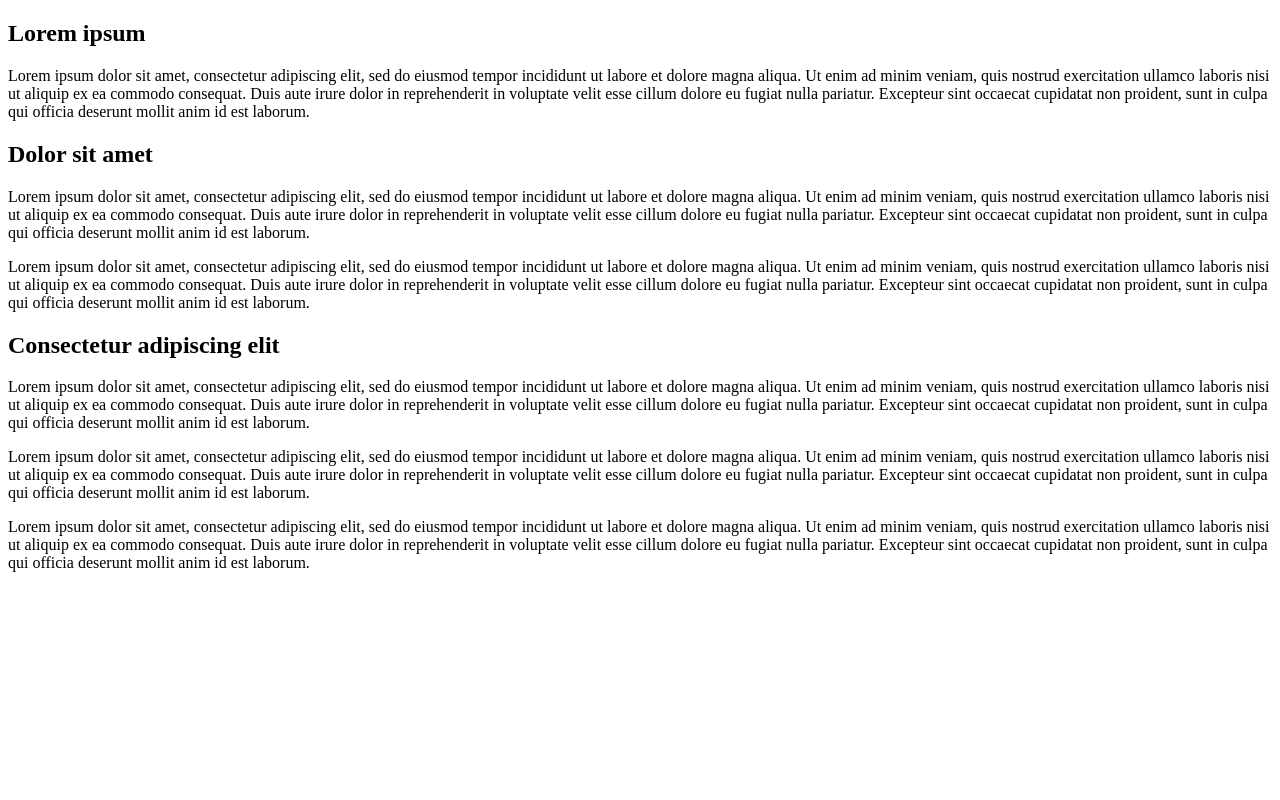
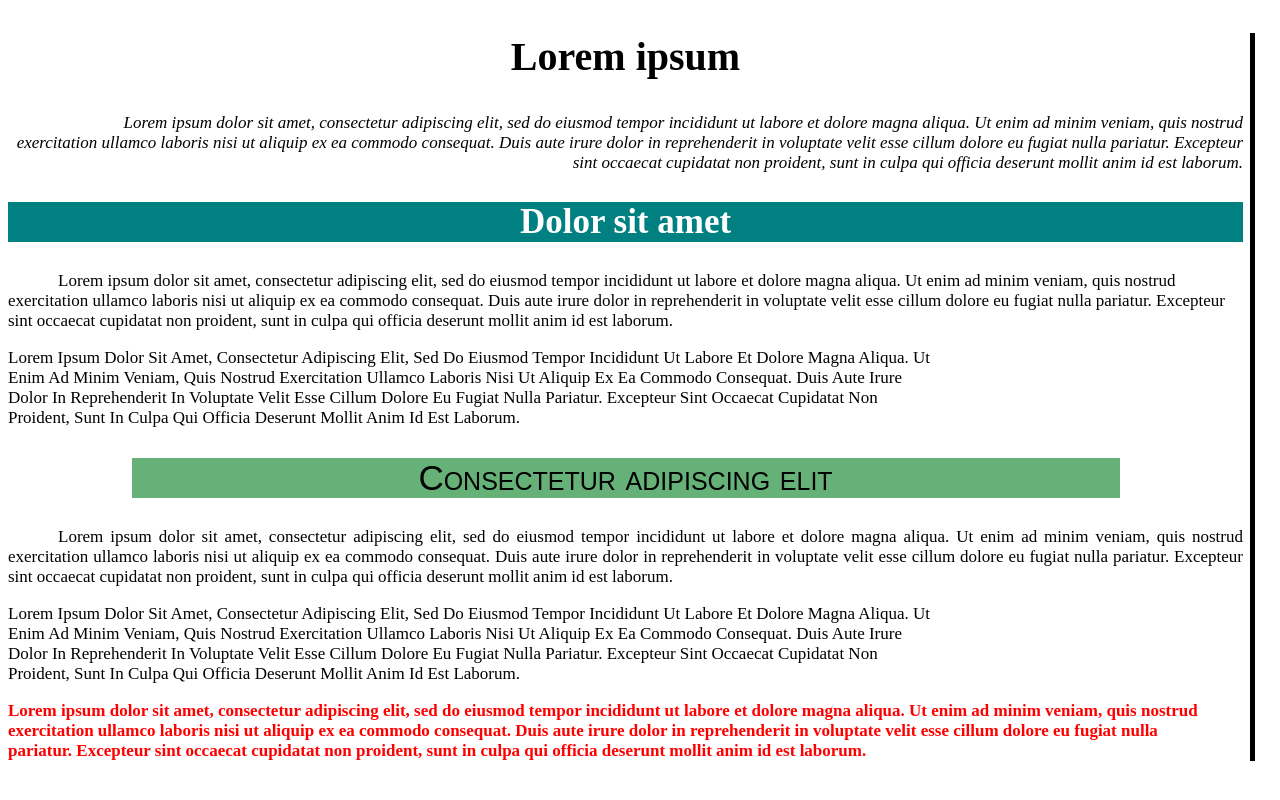
Before and after one commit to malkiium/html, a plain HTML site: page seanceCSS3/exoCSS3-1_identifiants.html in a window 1280 px wide. Drawn offline with Linux system fonts and the light colour scheme.

Commit message:
Refactor HTML structure and update CSS styles for improved layout and readability

```diff
--- a/seanceCSS3/exoCSS3-1_identifiants.html
+++ b/seanceCSS3/exoCSS3-1_identifiants.html
@@ -6,7 +6,7 @@
 <!-- encodage utf-8 -->
 <meta http-equiv="Content-Type" content="text/html; charset=utf-8" />
 
-<link rel="Stylesheet" href="" type="text/css" />
+<link rel="Stylesheet" href="exoCSS3_1.css" type="text/css" />
 
 <!--<style type="text/css"></style> -->
 
@@ -16,23 +16,23 @@
 
 <body>
 
-<h2>Lorem ipsum</h2>
+<h2 class="h21">Lorem ipsum</h2>
 
-<p>Lorem ipsum dolor sit amet, consectetur adipiscing elit, sed do eiusmod tempor incididunt ut labore et dolore magna aliqua. Ut enim ad minim veniam, quis nostrud exercitation ullamco laboris nisi ut aliquip ex ea commodo consequat. Duis aute irure dolor in reprehenderit in voluptate velit esse cillum dolore eu fugiat nulla pariatur. Excepteur sint occaecat cupidatat non proident, sunt in culpa qui officia deserunt mollit anim id est laborum.</p>
+<p class="p1">Lorem ipsum dolor sit amet, consectetur adipiscing elit, sed do eiusmod tempor incididunt ut labore et dolore magna aliqua. Ut enim ad minim veniam, quis nostrud exercitation ullamco laboris nisi ut aliquip ex ea commodo consequat. Duis aute irure dolor in reprehenderit in voluptate velit esse cillum dolore eu fugiat nulla pariatur. Excepteur sint occaecat cupidatat non proident, sunt in culpa qui officia deserunt mollit anim id est laborum.</p>
 
-<h2>Dolor sit amet</h2>
+<h2 class = "h22">Dolor sit amet</h2>
 
-<p>Lorem ipsum dolor sit amet, consectetur adipiscing elit, sed do eiusmod tempor incididunt ut labore et dolore magna aliqua. Ut enim ad minim veniam, quis nostrud exercitation ullamco laboris nisi ut aliquip ex ea commodo consequat. Duis aute irure dolor in reprehenderit in voluptate velit esse cillum dolore eu fugiat nulla pariatur. Excepteur sint occaecat cupidatat non proident, sunt in culpa qui officia deserunt mollit anim id est laborum.</p>
+<p class = "p2">Lorem ipsum dolor sit amet, consectetur adipiscing elit, sed do eiusmod tempor incididunt ut labore et dolore magna aliqua. Ut enim ad minim veniam, quis nostrud exercitation ullamco laboris nisi ut aliquip ex ea commodo consequat. Duis aute irure dolor in reprehenderit in voluptate velit esse cillum dolore eu fugiat nulla pariatur. Excepteur sint occaecat cupidatat non proident, sunt in culpa qui officia deserunt mollit anim id est laborum.</p>
 
-<p>Lorem ipsum dolor sit amet, consectetur adipiscing elit, sed do eiusmod tempor incididunt ut labore et dolore magna aliqua. Ut enim ad minim veniam, quis nostrud exercitation ullamco laboris nisi ut aliquip ex ea commodo consequat. Duis aute irure dolor in reprehenderit in voluptate velit esse cillum dolore eu fugiat nulla pariatur. Excepteur sint occaecat cupidatat non proident, sunt in culpa qui officia deserunt mollit anim id est laborum.</p>
+<p class = "p3">Lorem ipsum dolor sit amet, consectetur adipiscing elit, sed do eiusmod tempor incididunt ut labore et dolore magna aliqua. Ut enim ad minim veniam, quis nostrud exercitation ullamco laboris nisi ut aliquip ex ea commodo consequat. Duis aute irure dolor in reprehenderit in voluptate velit esse cillum dolore eu fugiat nulla pariatur. Excepteur sint occaecat cupidatat non proident, sunt in culpa qui officia deserunt mollit anim id est laborum.</p>
 
-<h2>Consectetur adipiscing elit</h2>
+<h2 class = "h23">Consectetur adipiscing elit</h2>
 
-<p>Lorem ipsum dolor sit amet, consectetur adipiscing elit, sed do eiusmod tempor incididunt ut labore et dolore magna aliqua. Ut enim ad minim veniam, quis nostrud exercitation ullamco laboris nisi ut aliquip ex ea commodo consequat. Duis aute irure dolor in reprehenderit in voluptate velit esse cillum dolore eu fugiat nulla pariatur. Excepteur sint occaecat cupidatat non proident, sunt in culpa qui officia deserunt mollit anim id est laborum.</p>
+<p class = "p4">Lorem ipsum dolor sit amet, consectetur adipiscing elit, sed do eiusmod tempor incididunt ut labore et dolore magna aliqua. Ut enim ad minim veniam, quis nostrud exercitation ullamco laboris nisi ut aliquip ex ea commodo consequat. Duis aute irure dolor in reprehenderit in voluptate velit esse cillum dolore eu fugiat nulla pariatur. Excepteur sint occaecat cupidatat non proident, sunt in culpa qui officia deserunt mollit anim id est laborum.</p>
 
-<p>Lorem ipsum dolor sit amet, consectetur adipiscing elit, sed do eiusmod tempor incididunt ut labore et dolore magna aliqua. Ut enim ad minim veniam, quis nostrud exercitation ullamco laboris nisi ut aliquip ex ea commodo consequat. Duis aute irure dolor in reprehenderit in voluptate velit esse cillum dolore eu fugiat nulla pariatur. Excepteur sint occaecat cupidatat non proident, sunt in culpa qui officia deserunt mollit anim id est laborum.</p>
+<p class = "p5">Lorem ipsum dolor sit amet, consectetur adipiscing elit, sed do eiusmod tempor incididunt ut labore et dolore magna aliqua. Ut enim ad minim veniam, quis nostrud exercitation ullamco laboris nisi ut aliquip ex ea commodo consequat. Duis aute irure dolor in reprehenderit in voluptate velit esse cillum dolore eu fugiat nulla pariatur. Excepteur sint occaecat cupidatat non proident, sunt in culpa qui officia deserunt mollit anim id est laborum.</p>
 
-<p>Lorem ipsum dolor sit amet, consectetur adipiscing elit, sed do eiusmod tempor incididunt ut labore et dolore magna aliqua. Ut enim ad minim veniam, quis nostrud exercitation ullamco laboris nisi ut aliquip ex ea commodo consequat. Duis aute irure dolor in reprehenderit in voluptate velit esse cillum dolore eu fugiat nulla pariatur. Excepteur sint occaecat cupidatat non proident, sunt in culpa qui officia deserunt mollit anim id est laborum.</p>
+<p class = "p6">Lorem ipsum dolor sit amet, consectetur adipiscing elit, sed do eiusmod tempor incididunt ut labore et dolore magna aliqua. Ut enim ad minim veniam, quis nostrud exercitation ullamco laboris nisi ut aliquip ex ea commodo consequat. Duis aute irure dolor in reprehenderit in voluptate velit esse cillum dolore eu fugiat nulla pariatur. Excepteur sint occaecat cupidatat non proident, sunt in culpa qui officia deserunt mollit anim id est laborum.</p>
 </body>
 
 </html>
--- a/seanceCSS3/exoCSS3_1.css
+++ b/seanceCSS3/exoCSS3_1.css
@@ -1,6 +1,7 @@
 body {
     border-right: 5px solid black;
     padding-right: 7px;
+    margin-right: 25px;
 }
 
 .h21 {
@@ -10,19 +11,59 @@ body {
 }
 
 .p1 {
-    font-size: 20px;
+    font-size: 17px;
     text-align: right;
     font-style: italic;
+    text-indent: 50px;
 }
 
 .h22 {
     text-align: center;
-    font-size: 40px;
+    font-size: 35px;
     background-color: teal;
     color: white;
 }
 
 .p2 {
-    font-size: 20px;
+    font-size: 17px;
     text-indent: 50px;
 }
+
+.p3 {
+    font-size: 17px;
+    text-align: left;
+    margin-right: 25%;
+    text-transform: Capitalize;
+}
+
+.h23 {
+    font-size: 35px;
+    text-align: center;
+    background-color: rgb(101, 177, 120);
+    margin-left: 10%;
+    margin-right: 10%;
+    font-weight: lighter;
+    font-family: Arial;
+    font-variant: small-caps;
+}
+
+.p4 {
+    font-size: 17px;
+    text-align: justify;
+    text-indent: 50px;
+}
+
+.p5 {
+    font-size: 17px;
+    text-align: left;
+    margin-right: 25%;
+    text-transform: Capitalize;
+}
+
+.p6 {
+    font-size: 17px;
+    text-align: left;
+    color: red;
+    font-weight: bold;
+    margin-right: 2%;
+}
```
Also changed, not shown: seanceCSS3/exoCSS3-1_classes.html (+5 -5 lines).
